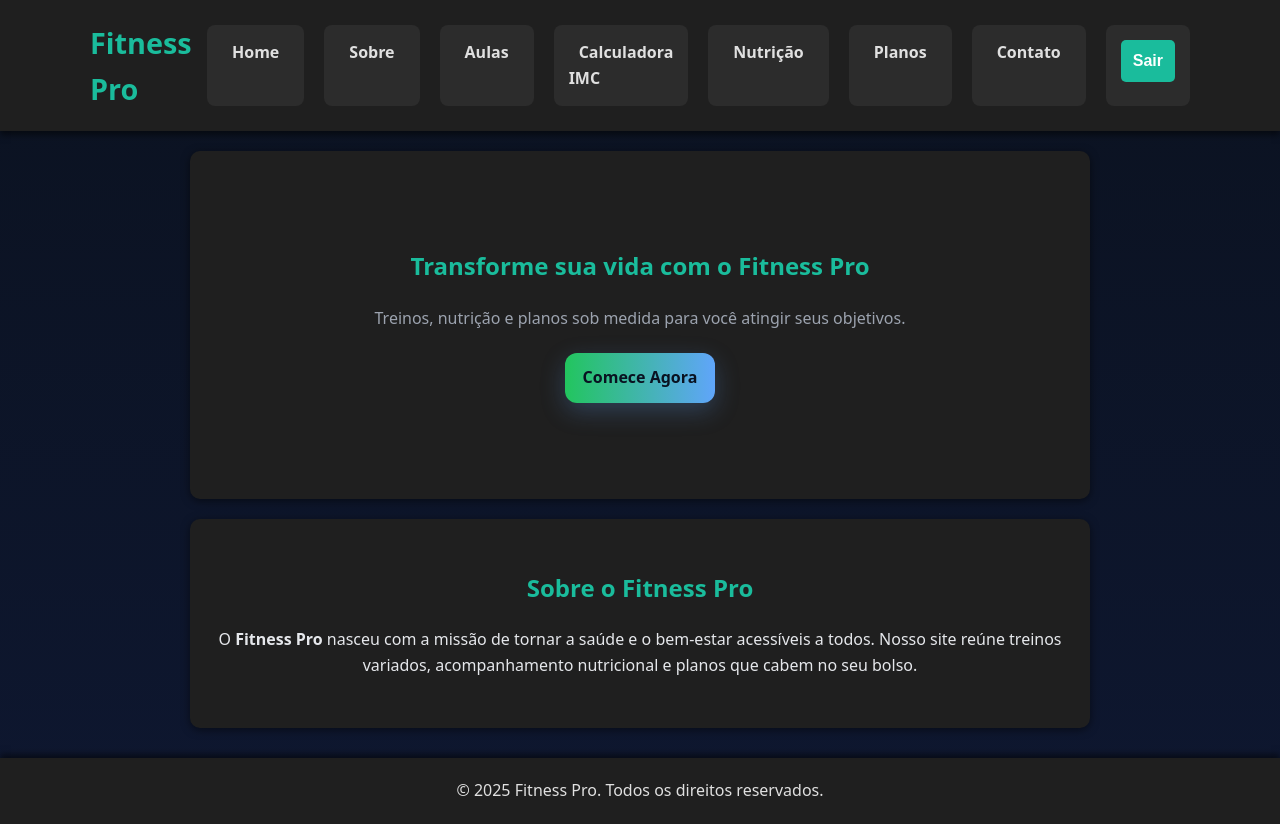
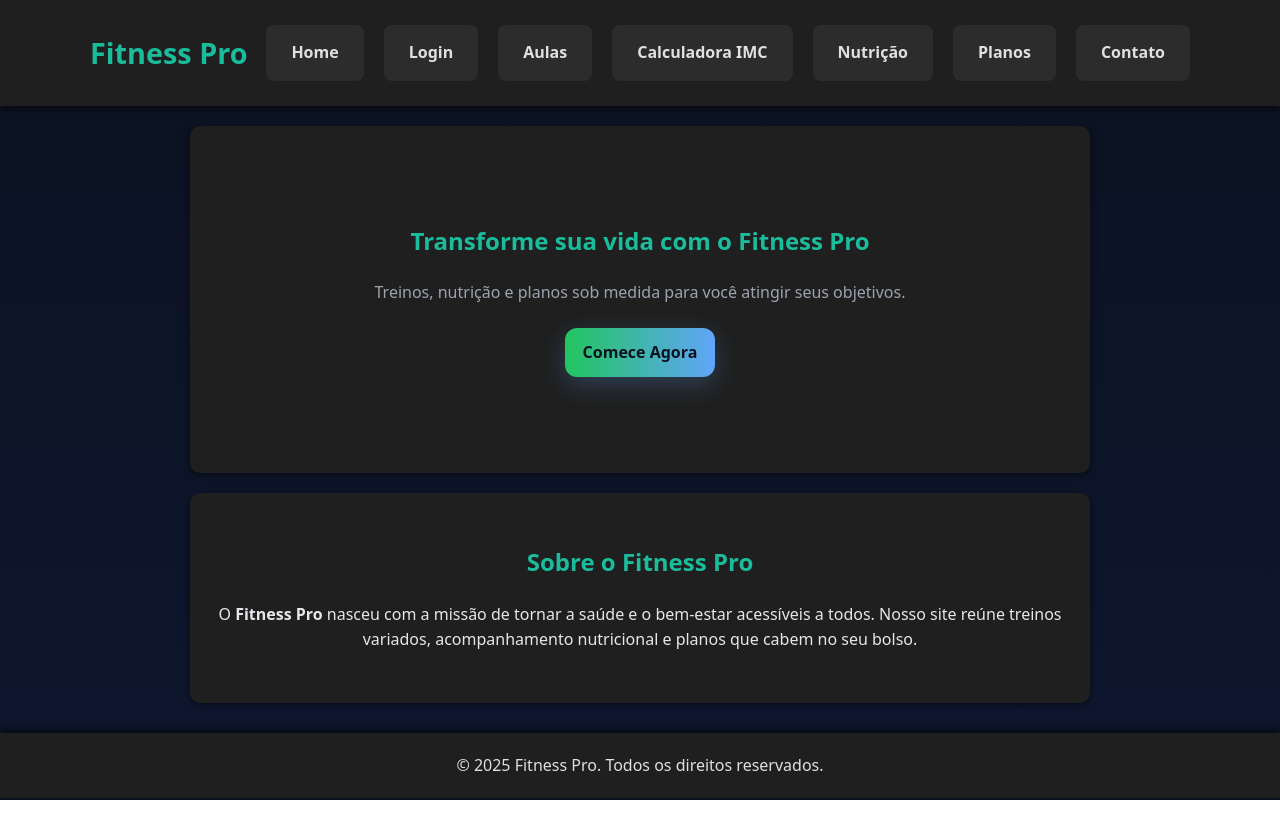
Before and after one commit to reapersanssss/tcc, a plain HTML site: page index.html in a window 1280 px wide. After the commit the page ends 800 px from the top, so only its background shows below. Drawn offline with nearby package versions, Linux system fonts and the light colour scheme.

Commit message:
index.html

```diff
--- a/index.html
+++ b/index.html
@@ -13,13 +13,13 @@
       <h1>Fitness Pro</h1>
       <ul>
         <li><a href="index.html" class="ativo">Home</a></li>
-        <li><a href="#sobre">Sobre</a></li>
+        <li><a href="login.html">Login</a></li>
         <li><a href="aulas.html">Aulas</a></li>
         <li><a href="imc.html">Calculadora IMC</a></li>
         <li><a href="nutricao.html">Nutrição</a></li>
         <li><a href="planos.html">Planos</a></li>
         <li><a href="contato.html">Contato</a></li>
-        <li><button id="logoutBtn">Sair</button></li>
+
       </ul>
     </nav>
   </header>
```
